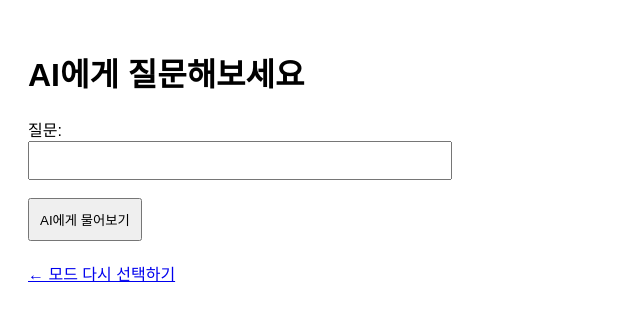
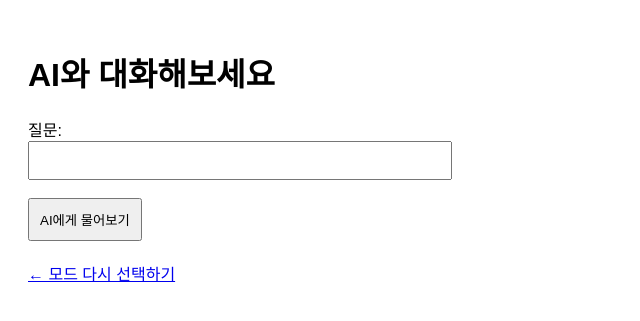
Before and after one commit to sujin0815/tamgu, a Flask app: page /chat in a window 1280 px wide. Shown: the top 321 px of the page, without its empty margins (0-640 px from the left). Run offline with Flask 3, Linux system fonts and the light colour scheme; the visitor is signed in with stand-in values (Sample User, id 1).

Commit message:
AI 대화 유도

```diff
--- a/templates/index.html
+++ b/templates/index.html
@@ -27,7 +27,7 @@
     </style>
 </head>
 <body>
-    <h1>AI에게 질문해보세요</h1>
+    <h1>AI와 대화해보세요</h1>
 
     <form method="POST">
         <label for="user_input">질문:</label><br>
```
